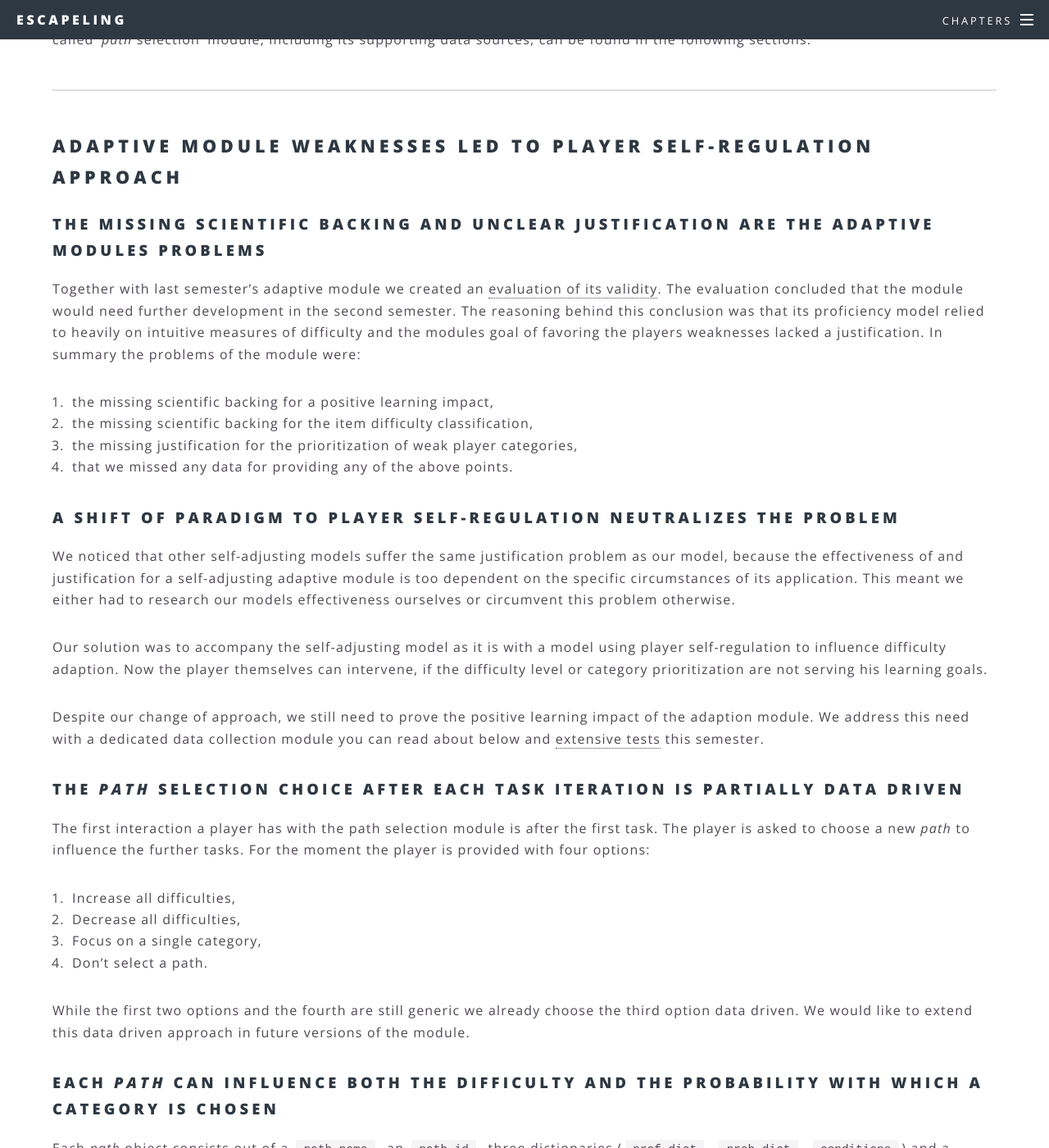
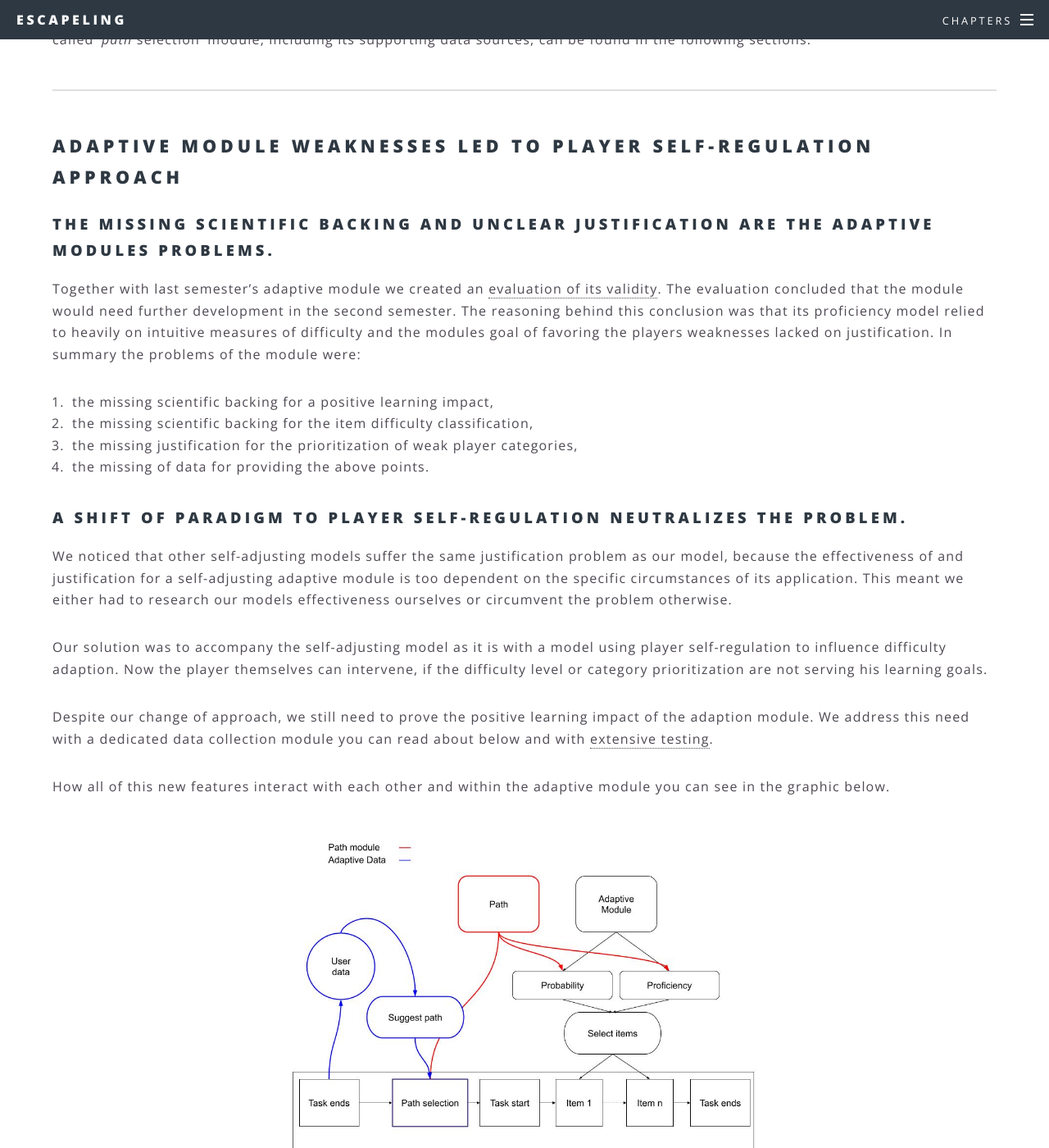
Before and after one commit to ALLUOS/ALLUOS.github.io, a Jekyll site: the page built from _posts/2020-04-01-adaptive.md, in a window 1280 px wide and 1400 px high, scrolled down 579 px. Shown: the whole window at 82% size. Built offline with Jekyll 4.4.1, drawn with Linux system fonts in a browser that asks for light colours; some of the changed text lies outside the part shown.

Commit message:
Adding images/small corrections
See title

```diff
--- a/_posts/2020-04-01-adaptive.md
+++ b/_posts/2020-04-01-adaptive.md
@@ -19,51 +19,59 @@
 <div id="path"></div>
 ## Adaptive module weaknesses led to player self-regulation approach
 
-### The missing scientific backing and unclear justification are the adaptive modules problems
+### The missing scientific backing and unclear justification are the adaptive modules problems.
 
-Together with last semester's adaptive module we created an [evaluation of its validity]({{ "" | absolute_url }}/2020/05/01/evaluation.html#usability). The evaluation concluded that the module would need further development in the second semester. The reasoning behind this conclusion was that its proficiency model relied to heavily on intuitive measures of difficulty and the modules goal of favoring the players weaknesses lacked a justification. In summary the problems of the module were:
+Together with last semester's adaptive module we created an [evaluation of its validity]({{ "" | absolute_url }}/2020/05/01/evaluation.html#usability). The evaluation concluded that the module would need further development in the second semester. The reasoning behind this conclusion was that its proficiency model relied to heavily on intuitive measures of difficulty and the modules goal of favoring the players weaknesses lacked on justification. In summary the problems of the module were:
 
 1. the missing scientific backing for a positive learning impact,
 2. the missing scientific backing for the item difficulty classification,
 3. the missing justification for the prioritization of weak player categories,
-4. that we missed any data for providing any of the above points.
+4. the missing of data for providing the above points.
 
-### A shift of paradigm to player self-regulation neutralizes the problem
+### A shift of paradigm to player self-regulation neutralizes the problem.
 
-We noticed that other self-adjusting models suffer the same justification problem as our model, because the effectiveness of and justification for a self-adjusting adaptive module is too dependent on the specific circumstances of its application. This meant we either had to research our models effectiveness ourselves or circumvent this problem otherwise.
+We noticed that other self-adjusting models suffer the same justification problem as our model, because the effectiveness of and justification for a self-adjusting adaptive module is too dependent on the specific circumstances of its application. This meant we either had to research our models effectiveness ourselves or circumvent the problem otherwise.
 
 Our solution was to accompany the self-adjusting model as it is with a model using player self-regulation to influence difficulty adaption. Now the player themselves can intervene, if the difficulty level or category prioritization are not serving his learning goals.
 
-Despite our change of approach, we still need to prove the positive learning impact of the adaption module. We address this need with a dedicated data collection module you can read about below and [extensive tests]({{ "" | absolute_url }}/#) this semester.
+Despite our change of approach, we still need to prove the positive learning impact of the adaption module. We address this need with a dedicated data collection module you can read about below and with [extensive testing]({{ "" | absolute_url }}/#).
 
-### The *path* selection choice after each task iteration is partially data driven
+How all of this new features interact with each other and within the adaptive module you can see in the graphic below.
+
+<img src="{{ '' | absolute_url }}/assets/images/overview_adaptive_module.jpg" class="center">
+
+### The *path* selection choice after each task iteration is partially data driven.
 
 The first interaction a player has with the path selection module is after the first task. The player is asked to choose a new *path* to influence the further tasks. For the moment the player is provided with four options:
 
-1. Increase all difficulties,
-2. Decrease all difficulties,
-3.  Focus on a single category,
-4. Don't select a path.
+1. increase all difficulties,
+2. decrease all difficulties,
+3.  focus on a single category,
+4. don't select a path,
 
-While the first two options and the fourth are still generic we already choose the third option data driven. We would like to extend this data driven approach in future versions of the module.
+as you can see in the screen shot below. While the first two options and the fourth are still generic, we already choose the third option data driven. We would like to extend this data driven approach in future versions of the module.
+
+<img src="{{ '' | absolute_url }}/assets/images/screen_1_adaptive.jpg" class="center">
 
 ### Each *path* can influence both the difficulty and the probability with which a category is chosen
 
-Each *path* object consists out of  a `path_name`, an `path_id`, three dictionaries (`prof_dict`, `prob_dict`, `conditions`) and a boolean `set_prob` variable.
+Each *path* object consists out of  a `path_name`, an `path_id`, three dictionaries `prof_dict`, `prob_dict`, `conditions` and a boolean `set_prob` variable.
 
 The `path_name` and the `path_id` are for identifying the path type.
 
 The dictionary `prof_dict` encodes the change in proficiency the *path* is exerting.  For example the *increase all difficulties* *path* has the following dictionary: `{0.1 for all proficiencies in Vocabulary or Grammar}`. This means all proficiencies of the player are increased by 0.1 for this *path*.
 
-The `prob_dict` dictionary encodes the change in probability the *path* is  exerting. For example the *focus on a single category* has the following dictionary: `{1 for chosen category; 0 for other categories in Vocabulary or Grammar}`. This means the only category that has any probability is the chosen one.
+The `prob_dict` dictionary encodes the change in probability the *path* is  exerting. For example the *focus on a single category* has the following dictionary: `{1 for chosen category; 0 for other categories in Vocabulary or Grammar}`. This means the only category, that has any probability, is the chosen one.
 
-### The new process is kept totally compatible with the adaptive module
+### The new process is kept totally compatible with the adaptive module.
 
-When a player chooses a *path* after a task, it is registered in a `path` list in the student object of the player.
+When a player chooses a *path* after a task, it is registered in a `path` list object in the student object of the player.
 
-During task item selection a category is selected. Either the probability is completely determined by the *path*. This happens, when a *path* has the `set_prob` attribute set to `True`. If this is the case only the last *path* with that property is valid and it dominates the probability distribution by setting its exact values. The second case is all *paths* have `set_prob = False`. Then the probabilities of a *path* are added to the existing probabilities and then these probabilities are normed. This happens in order of their acquisition for all *paths*.
+During task item selection a category has to be selected. Either the probability is completely determined by the *path*. This happens, when a *path* has the `set_prob` attribute set to `True`. If this is the case only the last *path* with that property is valid and it dominates the probability distribution by setting its exact values. The second case is all *paths* have `set_prob = False`. Then the probabilities of a *path* is added to the existing probabilities and then these probabilities are normed. This happens in order of their acquisition for all *paths*.
 
-Second a difficulty is selected. The players proficiency for the selected category is added by the values of each *path*. If the proficiency exceeds 10 or drops below 0 proficiency is kept constant. We proceed by balancing between category specific and domain average proficiency.
+Second, a difficulty is selected. The players proficiency for the selected category is added by the values of each *path*.  The calculated proficiency is always kept from exceeding a value of 10 or dropping below 0.  The calculated domain specific proficiency is then balanced against the more general average proficiency.
+
+Finally, an item out of the chosen category with the calculated difficulty is randomly selected out of the database.
 
 ***
 
@@ -74,7 +82,7 @@
 
 ### General Approach
 
-As outlined in the relevant chapters devoted to the sentence correction and vocabulary guessing tasks, both activities coordinate groups of users around a sequentially-progressive task by iterating over individual users as targeted activity leaders. In this way, each iteration is associated more-heavily with a particular user and can be inferred to be more relevant to his/her performance for the purposes of performance data collection. Given this assumption that each iteration can be associated directly with the elected participant, we record task iteration metadata and attribute these to the selected user as a measure of his/her success with the particular task item. For example, in a sentence correction task iteration in which one user is attempting to successfully-correct an erroneous sentence with the help of other users, the total time taken to complete the iteration is assumed to be indicative of the elected user's ability to resolve the presented sentence item and, by extension, informs suggested *paths* at the conclusion of all task iterations.
+As outlined in the relevant chapters devoted to the sentence correction and vocabulary guessing tasks, both activities coordinate groups of users around a [sequentially-progressive task]({{ "" | absolute_url }}//2020/05/01/implementation.html#framework) by iterating over individual users as targeted activity leaders. In this way, each iteration is associated more-heavily with a particular user and can be inferred to be more relevant to his/her performance for the purposes of performance data collection. Given this assumption that each iteration can be associated directly with the elected participant, we record task iteration metadata and attribute these to the selected user as a measure of his/her success with the particular task item. For example, in a sentence correction task iteration in which one user is attempting to successfully-correct an erroneous sentence with the help of other users, the total time taken to complete the iteration is assumed to be indicative of the elected user's ability to resolve the presented sentence item and, by extension, informs suggested *paths* at the conclusion of all task iterations.
 
 In the below section we describe how this data collection procedure can be conceptualized at a higher level relevant to the backend application infrastructure.
 
```
Also changed, not shown: assets/images/overview_adaptive_module.jpg (added), assets/images/screen_1_adaptive.jpg (added), assets/images/sreen_2_adaptive.jpg (added).
